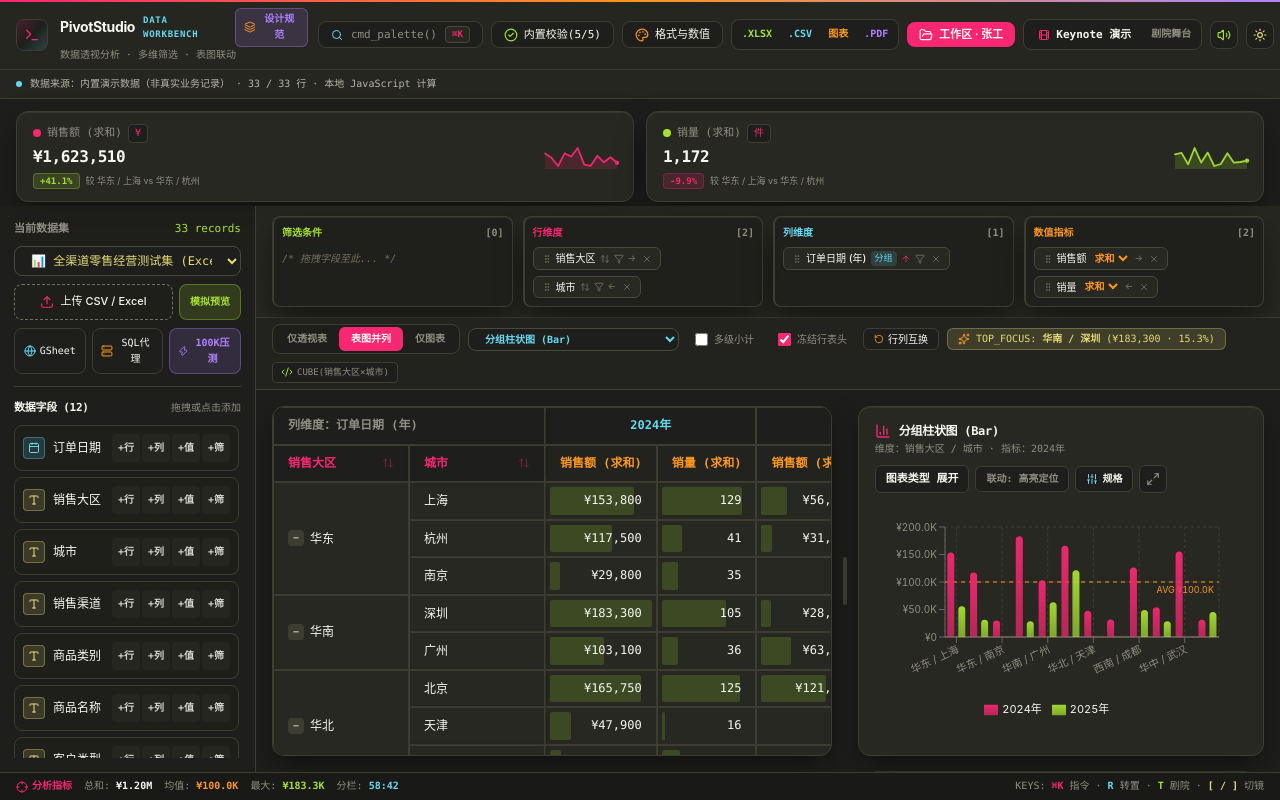
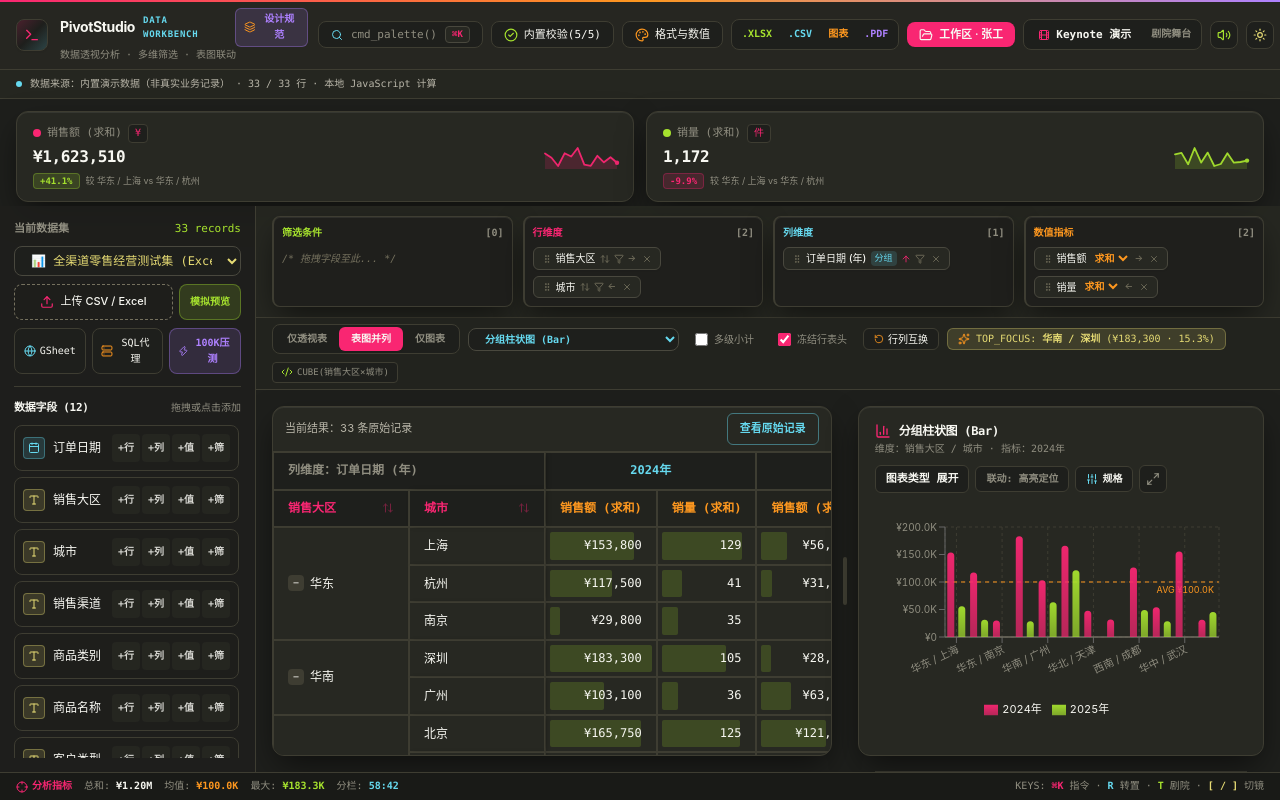
Before and after one commit to lovemoganna/PivotStudio, a React (Vite) app: page / in a window 1280 px wide. Built offline with nearby package versions, Linux system fonts and the light colour scheme; the HTML template or start-up script is replaced by a standard one.

Commit message:
ux: expose source-record evidence from pivot with real browser drilldown assertion

```diff
--- a/src/features/pivot/components/PivotTable.jsx
+++ b/src/features/pivot/components/PivotTable.jsx
@@ -28,8 +28,28 @@ export function PivotTable({
   setDrillDownModal,
   soundEngine,
 }) {
+  const openAllFilteredRecords = () => {
+    const records = pivotResult.cellRecordsMap?.get('__GRAND_TOTAL_ROW__@@__GRAND_TOTAL_COL__') || [];
+    setDrillSearch?.('');
+    setDrillPage?.(1);
+    setDrillDownModal?.({
+      rowLabel: '当前筛选结果',
+      colLabel: '所有维度',
+      valLabel: '全部原始记录',
+      valueFormatted: '原始明细',
+      records,
+    });
+  };
   return (
     <div className="flex-1 flex flex-col h-full min-h-0 overflow-hidden">
+      {pivotResult.filteredCount > 0 && !isPrintingReport && (
+        <div className="px-3 py-1.5 border-b border-[#D6D4C8] dark:border-[#3E3D32] flex items-center justify-between gap-3 text-[11px] text-[#75715E] dark:text-[#B8B5A8]">
+          <span className="truncate">当前结果：{pivotResult.filteredCount.toLocaleString()} 条原始记录</span>
+          <button type="button" onClick={openAllFilteredRecords} aria-label="查看当前筛选后的全部原始记录" className="shrink-0 min-h-8 px-3 py-1 rounded-md border border-[#0088A3]/45 dark:border-[#66D9EF]/45 text-[#0088A3] dark:text-[#66D9EF] font-semibold hover:bg-[#0088A3]/10 focus-visible:ring-2 focus-visible:ring-[#66D9EF]">
+            查看原始记录
+          </button>
+        </div>
+      )}
       {pivotResult.filteredCount === 0 && (
         <div className="bg-[#FD971F]/15 border-b border-[#FD971F]/30 px-4 py-2 flex items-center justify-between text-xs">
           <span className="text-[#C86400] dark:text-[#FD971F] apple-font-mono">当前筛选条件下匹配 0 条记录</span>
```
Also changed, not shown: scripts/browser-smoke.mjs (+8 -0 lines).
